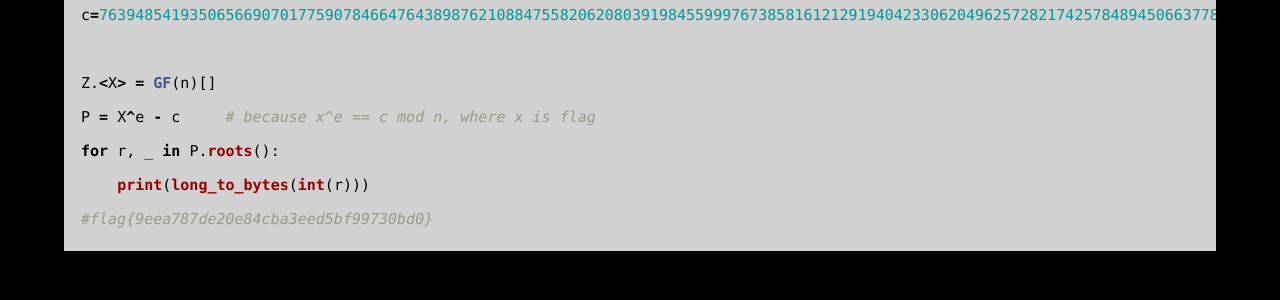
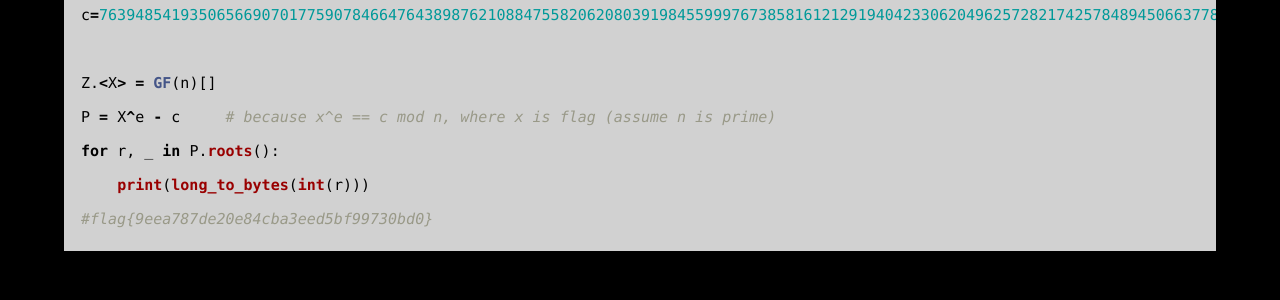
Before and after one commit to AC01010/Connor-McCartney.github.io, a Jekyll site: the page built from _posts/2012-12-25-fat-hubble-ctf-2022.md, in a window 1280 px wide and 900 px high. Shown: the part 429-729 px from the top of the window. Built offline with Jekyll 4.4.1, drawn with Linux system fonts in a browser that asks for light colours.

Commit message:
Update 2012-12-25-fat-hubble-ctf-2022.md

```diff
--- a/_posts/2012-12-25-fat-hubble-ctf-2022.md
+++ b/_posts/2012-12-25-fat-hubble-ctf-2022.md
@@ -18,7 +18,7 @@ e=16
 c=763948541935065669070177590784664764389876210884755820620803919845599976738581612129194042330620496257282174257848945066377803831435064827047454497131887
 
 Z.<X> = GF(n)[]
-P = X^e - c     # because x^e == c mod n, where x is flag
+P = X^e - c     # because x^e == c mod n, where x is flag (assume n is prime)
 for r, _ in P.roots():
     print(long_to_bytes(int(r)))
 #flag{9eea787de20e84cba3eed5bf99730bd0}
```
